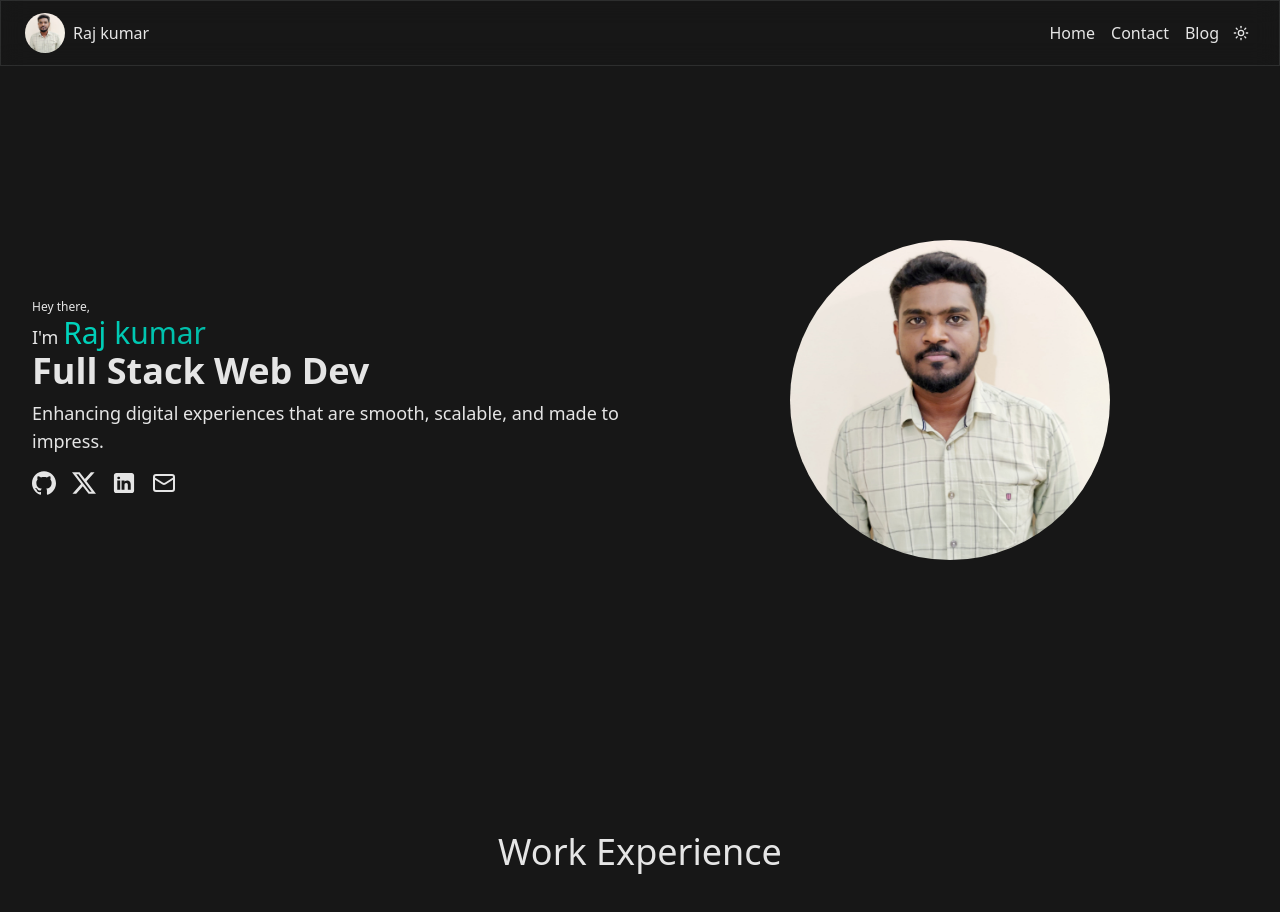
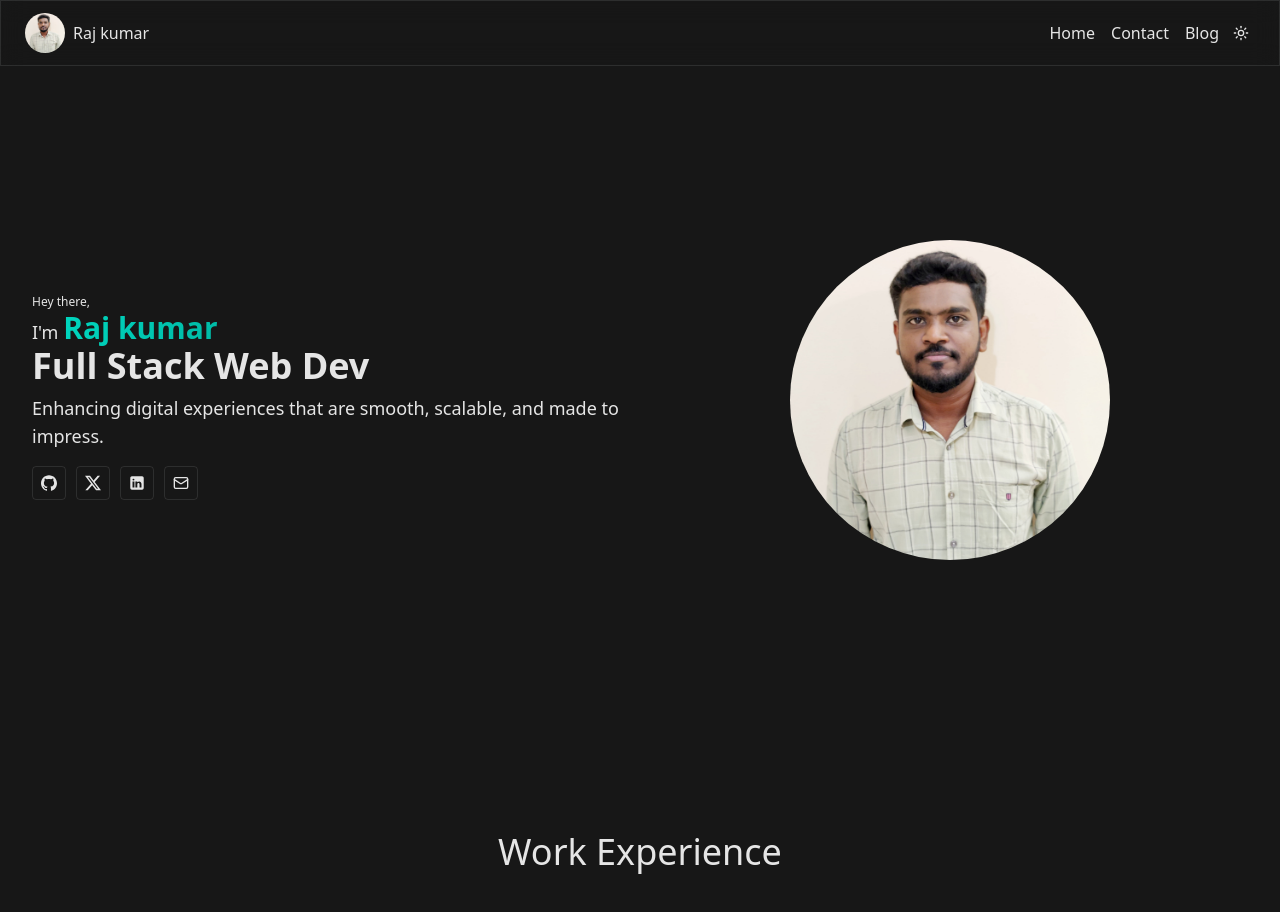
Before and after one commit to glRajkumar/portfolio, a Next.js app: page / in a window 1280 px wide. Shown: the top 912 px of the page. Built offline with nearby package versions, Linux system fonts and the light colour scheme.

Commit message:
feat: education

```diff
--- a/app/globals.css
+++ b/app/globals.css
@@ -248,6 +248,11 @@
   /* animation-range: entry 100% exit 60%; */
 }
 
+.bg-pattern {
+  background-image: radial-gradient(var(--color-primary) 0.5px, var(--color-primary-foreground) 0.5px);
+  background-size: 10px 10px;
+}
+
 @keyframes nav-ani {
   from {
     inset: 0 0 auto;
--- a/components/home/educations.tsx
+++ b/components/home/educations.tsx
@@ -1,21 +1,34 @@
+import { Fragment } from "react";
 import { educations } from "./data";
+import { cn } from "@/lib/utils";
 
 function Educations() {
   return (
-    <section className="p-8 max-w-3xl mx-auto">
+    <section className="p-8 pb-16 relative border-y">
       <h3 className="mb-8 text-4xl text-center">Education</h3>
 
       {
-        educations.map(edu => (
-          <div key={edu.course} className="mb-6 last:mb-0 p-4 border rounded-xl">
-            <p className="df justify-between flex-wrap">
-              <span>{edu.course}</span>
-              <span>{edu.timeline}</span>
-            </p>
-            <p>{edu.institution}</p>
-          </div>
+        educations.map((edu, i) => (
+          <Fragment key={edu.course}>
+            <div className={cn("sm:max-w-xl lg:max-w-3xl mx-auto p-4 text-sm border", {
+              "rounded-t-2xl": i === 0,
+              "rounded-b-2xl": i === 2,
+            })}>
+              <p className="df justify-between flex-wrap">
+                <span className="font-medium">{edu.course}</span>
+                <span className="text-primary/80">{edu.timeline}</span>
+              </p>
+              <p className="text-primary/90">{edu.institution}</p>
+            </div>
+            {i < educations.length - 1 && <div className="-mx-8 py-5 bg-pattern border-y"></div>}
+          </Fragment>
         ))
       }
+
+      <div className="absolute inset-y-0 w-[calc(100%-2rem)] sm:w-full sm:max-w-xl lg:max-w-3xl left-1/2 -translate-x-1/2 pointer-events-none">
+        <div className="w-6 h-full absolute top-0 bg-pattern border-x -left-2 sm:-left-6"></div>
+        <div className="w-6 h-full absolute top-0 bg-pattern border-x -right-2 sm:-right-6"></div>
+      </div>
     </section>
   )
 }
--- a/components/home/experiences.tsx
+++ b/components/home/experiences.tsx
@@ -8,7 +8,7 @@ function Experiences() {
 
       {
         experiences.map((ex, i) => (
-          <div key={ex.title} className="revealing mb-8 rounded-2xl border relative isolate">
+          <div key={ex.title} className="revealing mb-4 sm:mb-8 rounded-2xl border relative isolate">
             <span className={`timeline-line w-px ${i === experiences.length - 1 ? "[--h:90%] md:[--h:80%]" : ""} absolute top-12 -left-px bg-gradient-to-b from-border via-border to-teal-600 dark:to-teal-300 rounded-full`}></span>
 
             <div className="df justify-between flex-wrap sm:gap-4 p-4 pl-7 sticky top-20 rounded-2xl bg-secondary border shadow dark:shadow-white/10">
--- a/components/home/intro.tsx
+++ b/components/home/intro.tsx
@@ -3,30 +3,32 @@ import { Mail } from "lucide-react";
 import { socials } from "./data";
 
 const icons: any = {
-  x: <svg role="img" width="24" height="24" viewBox="0 0 24 24" fill="currentColor"><title>X</title><path d="M18.901 1.153h3.68l-8.04 9.19L24 22.846h-7.406l-5.8-7.584-6.638 7.584H.474l8.6-9.83L0 1.154h7.594l5.243 6.932ZM17.61 20.644h2.039L6.486 3.24H4.298Z" /></svg>,
-  github: <svg role="img" width="24" height="24" viewBox="0 0 24 24" fill="currentColor"><title>GitHub</title><path d="M12 .297c-6.63 0-12 5.373-12 12 0 5.303 3.438 9.8 8.205 11.385.6.113.82-.258.82-.577 0-.285-.01-1.04-.015-2.04-3.338.724-4.042-1.61-4.042-1.61C4.422 18.07 3.633 17.7 3.633 17.7c-1.087-.744.084-.729.084-.729 1.205.084 1.838 1.236 1.838 1.236 1.07 1.835 2.809 1.305 3.495.998.108-.776.417-1.305.76-1.605-2.665-.3-5.466-1.332-5.466-5.93 0-1.31.465-2.38 1.235-3.22-.135-.303-.54-1.523.105-3.176 0 0 1.005-.322 3.3 1.23.96-.267 1.98-.399 3-.405 1.02.006 2.04.138 3 .405 2.28-1.552 3.285-1.23 3.285-1.23.645 1.653.24 2.873.12 3.176.765.84 1.23 1.91 1.23 3.22 0 4.61-2.805 5.625-5.475 5.92.42.36.81 1.096.81 2.22 0 1.606-.015 2.896-.015 3.286 0 .315.21.69.825.57C20.565 22.092 24 17.592 24 12.297c0-6.627-5.373-12-12-12" /></svg>,
-  linkedin: <svg role="img" x="0px" y="0px" width="24" height="24" viewBox="0 0 50 50" fill="currentColor"><title>Linkedin</title><path d="M41,4H9C6.24,4,4,6.24,4,9v32c0,2.76,2.24,5,5,5h32c2.76,0,5-2.24,5-5V9C46,6.24,43.76,4,41,4z M17,20v19h-6V20H17z M11,14.47c0-1.4,1.2-2.47,3-2.47s2.93,1.07,3,2.47c0,1.4-1.12,2.53-3,2.53C12.2,17,11,15.87,11,14.47z M39,39h-6c0,0,0-9.26,0-10 c0-2-1-4-3.5-4.04h-0.08C27,24.96,26,27.02,26,29c0,0.91,0,10,0,10h-6V20h6v2.56c0,0,1.93-2.56,5.81-2.56 c3.97,0,7.19,2.73,7.19,8.26V39z"></path></svg>,
-  email: <Mail><title>Mail</title></Mail>,
+  x: <svg role="img" width="16" height="16" viewBox="0 0 24 24" fill="currentColor"><title>X</title><path d="M18.901 1.153h3.68l-8.04 9.19L24 22.846h-7.406l-5.8-7.584-6.638 7.584H.474l8.6-9.83L0 1.154h7.594l5.243 6.932ZM17.61 20.644h2.039L6.486 3.24H4.298Z" /></svg>,
+  github: <svg role="img" width="16" height="16" viewBox="0 0 24 24" fill="currentColor"><title>GitHub</title><path d="M12 .297c-6.63 0-12 5.373-12 12 0 5.303 3.438 9.8 8.205 11.385.6.113.82-.258.82-.577 0-.285-.01-1.04-.015-2.04-3.338.724-4.042-1.61-4.042-1.61C4.422 18.07 3.633 17.7 3.633 17.7c-1.087-.744.084-.729.084-.729 1.205.084 1.838 1.236 1.838 1.236 1.07 1.835 2.809 1.305 3.495.998.108-.776.417-1.305.76-1.605-2.665-.3-5.466-1.332-5.466-5.93 0-1.31.465-2.38 1.235-3.22-.135-.303-.54-1.523.105-3.176 0 0 1.005-.322 3.3 1.23.96-.267 1.98-.399 3-.405 1.02.006 2.04.138 3 .405 2.28-1.552 3.285-1.23 3.285-1.23.645 1.653.24 2.873.12 3.176.765.84 1.23 1.91 1.23 3.22 0 4.61-2.805 5.625-5.475 5.92.42.36.81 1.096.81 2.22 0 1.606-.015 2.896-.015 3.286 0 .315.21.69.825.57C20.565 22.092 24 17.592 24 12.297c0-6.627-5.373-12-12-12" /></svg>,
+  linkedin: <svg role="img" x="0px" y="0px" width="16" height="16" viewBox="0 0 50 50" fill="currentColor"><title>Linkedin</title><path d="M41,4H9C6.24,4,4,6.24,4,9v32c0,2.76,2.24,5,5,5h32c2.76,0,5-2.24,5-5V9C46,6.24,43.76,4,41,4z M17,20v19h-6V20H17z M11,14.47c0-1.4,1.2-2.47,3-2.47s2.93,1.07,3,2.47c0,1.4-1.12,2.53-3,2.53C12.2,17,11,15.87,11,14.47z M39,39h-6c0,0,0-9.26,0-10 c0-2-1-4-3.5-4.04h-0.08C27,24.96,26,27.02,26,29c0,0.91,0,10,0,10h-6V20h6v2.56c0,0,1.93-2.56,5.81-2.56 c3.97,0,7.19,2.73,7.19,8.26V39z"></path></svg>,
+  email: <Mail className="size-4"><title>Mail</title></Mail>,
 }
 
 
 function Intro() {
   return (
-    <section className="grid md:grid-cols-2 items-center content-center gap-6 min-h-screen p-8">
-      <div className="animate-slide-fade">
+    <section className="grid md:grid-cols-2 items-center content-center gap-6 min-h-svh p-8">
+      <div className="animate-slide-fade sm:text-lg">
         <p className="text-xs">Hey there,</p>
-        <h1 className="text-lg font-medium">I'm <span className=" text-3xl bg-linear-to-r from-teal-400 to-teal-500 bg-clip-text text-transparent">Raj kumar</span></h1>
-        <h2 className="mb-2 text-4xl font-semibold">Full Stack Web Dev</h2>
-        <p className="mb-4 text-lg">Enhancing digital experiences that are smooth, scalable, and made to impress.</p>
+        <h1 className="font-medium">I'm <span className="text-2xl sm:text-3xl font-semibold bg-linear-to-r from-teal-400 to-teal-500 bg-clip-text text-transparent">Raj kumar</span></h1>
+        <h2 className="mb-2 text-3xl sm:text-4xl font-semibold">Full Stack Web Dev</h2>
+        <p className="mb-4">Enhancing digital experiences that are smooth, scalable, and made to impress.</p>
 
         {socials.map(so => (
           <a
             key={so.product}
             href={so.link}
             title={so.product}
-            className="inline-block mr-4 hover:text-blue-400"
+            className="inline-block mr-2.5 p-2 border rounded hover:bg-primary hover:text-primary-foreground transition-colors"
+            target="_blank"
           >
             {icons?.[so.product]}
+            <span className="sr-only">{`${so.product} - ${so.link}`}</span>
           </a>
         ))}
       </div>
```
